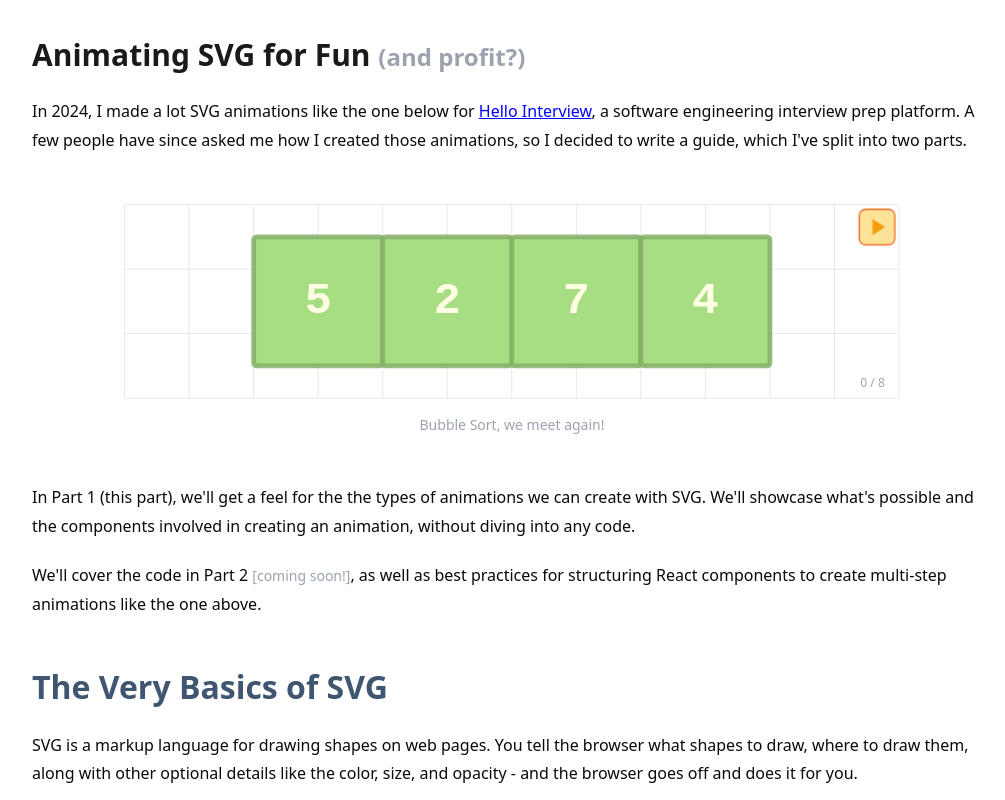
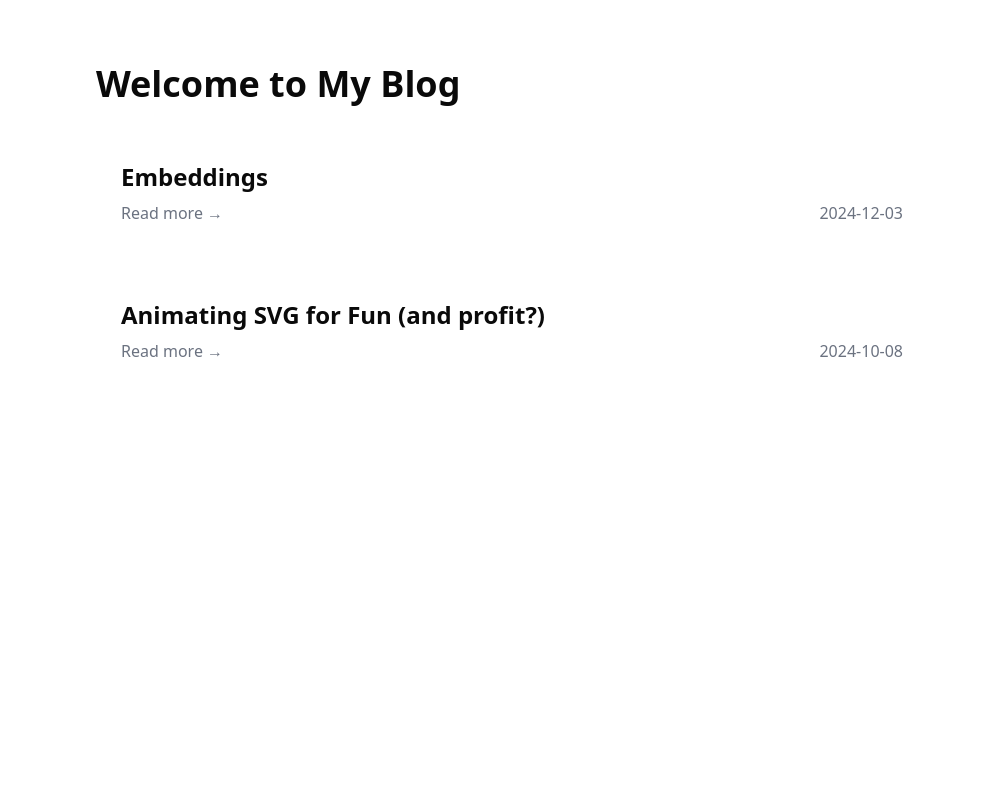
Before and after one commit to jzhang621/website, a Next.js app: page / in a window 1280 px wide. Shown: the top 800 px of the page, without its empty margins (128-1133 px from the left). Built offline with nearby package versions, Linux system fonts and the light colour scheme.

Commit message:
v1 landing page

```diff
--- a/app/page.mdx
+++ b/app/animating-svg/page.mdx
@@ -9,6 +9,13 @@ import AnimatedArray from "@/components/animations/AnimatedArray";
 import { EnteringGroup } from "@/components/animations/Enter";
 import { Change } from "@/components/animations/Change";
 import Note from "@/components/Note";
+
+export const metadata = {
+    published: true,
+    title: "Animating SVG for Fun (and profit?)",
+    description: "A guide to creating SVG animations with React",
+    date: "2024-10-08",
+};
 
 export const data = [
   { index: 0, value: 10 },
--- a/app/embeddings/page.mdx
+++ b/app/embeddings/page.mdx
@@ -6,6 +6,12 @@ import { ai } from '@/data/words/ai_remove_words_results';
 import { ai_pg } from '@/data/words/ai_pg_remove_words_results';
 import { pg_putting_ideas_into_words } from '@/data/words/pg_putting_ideas_into_words';
 
+export const metadata = {
+    published: true,
+    title: "Embeddings",
+    description: "A guide to understanding embeddings",
+    date: "2024-12-03",
+};
 
 ## Why I'm Excited About Embeddings
 
--- /dev/null
+++ b/app/page.tsx
@@ -0,0 +1,71 @@
+import { promises as fs } from "fs";
+import path from "path";
+import Link from "next/link";
+
+interface BlogPost {
+    slug: string;
+    title: string;
+    published: boolean;
+    description: string;
+    date: string;
+}
+
+async function getBlogPosts(): Promise<BlogPost[]> {
+    const postsDirectory = path.join(process.cwd(), "app");
+    const entries = await fs.readdir(postsDirectory, { withFileTypes: true });
+
+    const posts: BlogPost[] = [];
+
+    for (const entry of entries) {
+        if (entry.isDirectory()) {
+            // Check for page.mdx or page.tsx in each directory
+            try {
+                const files = await fs.readdir(path.join(postsDirectory, entry.name));
+                if (files.some((file) => file.match(/^page\.(mdx|tsx)$/))) {
+                    // load the page and then extract the metadata object
+                    const { metadata } = await import(`./${entry.name}/page.mdx`);
+                    if (metadata.published) {
+                        // For MDX files, you might want to read the file to extract the title
+                        // For now, we'll just use the directory name as the title
+                        posts.push({
+                            ...metadata,
+                            slug: entry.name,
+                        });
+                    }
+                }
+            } catch (error) {
+                console.error(`Error reading directory ${entry.name}:`, error);
+            }
+        }
+    }
+
+    return posts;
+}
+
+export default async function Home() {
+    const posts = await getBlogPosts();
+
+    posts.sort((a, b) => new Date(b.date).getTime() - new Date(a.date).getTime());
+
+    return (
+        <main className="min-h-screen p-8 max-w-4xl mx-auto">
+            <h1 className="text-4xl font-bold mb-8">Welcome to My Blog</h1>
+
+            <div className="grid gap-6">
+                {posts.map((post) => (
+                    <Link
+                        key={post.slug}
+                        href={`/${post.slug}`}
+                        className="p-6 border-transparent border rounded-lg hover:border-gray-400 transition-colors"
+                    >
+                        <h2 className="text-2xl font-semibold mb-2">{post.title}</h2>
+                        <div className="flex items-center justify-between text-gray-500">
+                            <span>Read more →</span>
+                            <time dateTime={post.date}>{post.date}</time>
+                        </div>
+                    </Link>
+                ))}
+            </div>
+        </main>
+    );
+}
--- a/app/rgb/page.mdx
+++ b/app/rgb/page.mdx
@@ -10,6 +10,12 @@ import { Slider } from "@/components/ui/slider"
 import { SliderProvider } from "@/contexts/SliderContext"
 import DualSVGImage from '@/components/rgb/DualSVGImage';
 
+export const metadata = {
+    published: false,
+    title: "RGB Space",
+    description: "A guide to understanding RGB space",
+    date: "2024-12-03",
+};
 
 export const imagePoints = extractRGBPoints(gc, 150, 200, 12);
 
--- /dev/null
+++ b/components/LandingPage.tsx
@@ -0,0 +1,62 @@
+import React from "react";
+import Link from "next/link";
+import { Card, CardHeader, CardTitle, CardContent } from "@/components/ui/card";
+
+// Define an interface for your route metadata
+interface RouteInfo {
+    path: string;
+    name: string;
+    description?: string;
+}
+
+// Array of routes in your application (you'll need to manually update this)
+const ROUTES: RouteInfo[] = [
+    {
+        path: "/",
+        name: "Home",
+        description: "Landing page of the application",
+    },
+    {
+        path: "/about",
+        name: "About",
+        description: "Learn more about our project",
+    },
+    {
+        path: "/contact",
+        name: "Contact",
+        description: "Get in touch with us",
+    },
+    // Add more routes as you create them
+];
+
+const LandingPage: React.FC = () => {
+    return (
+        <div className="container mx-auto px-4 py-8">
+            <h1 className="text-4xl font-bold mb-8 text-center">Application Navigation</h1>
+
+            <div className="grid md:grid-cols-2 lg:grid-cols-3 gap-6">
+                {ROUTES.map((route) => (
+                    <Card key={route.path} className="hover:shadow-lg transition-shadow">
+                        <CardHeader>
+                            <CardTitle className="text-xl">
+                                <Link
+                                    href={route.path}
+                                    className="text-blue-600 hover:text-blue-800 hover:underline"
+                                >
+                                    {route.name}
+                                </Link>
+                            </CardTitle>
+                        </CardHeader>
+                        <CardContent>
+                            <p className="text-gray-600">
+                                {route.description || "No description available"}
+                            </p>
+                        </CardContent>
+                    </Card>
+                ))}
+            </div>
+        </div>
+    );
+};
+
+export default LandingPage;
```
